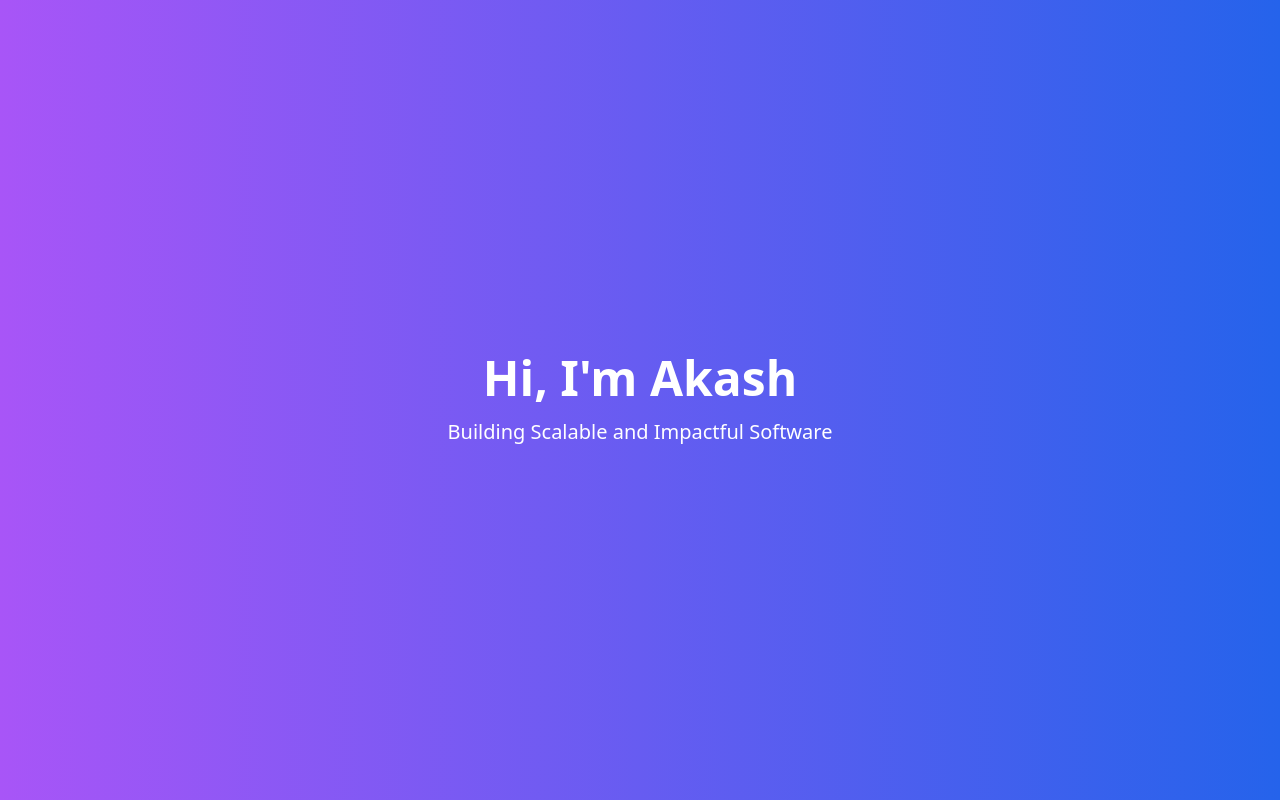
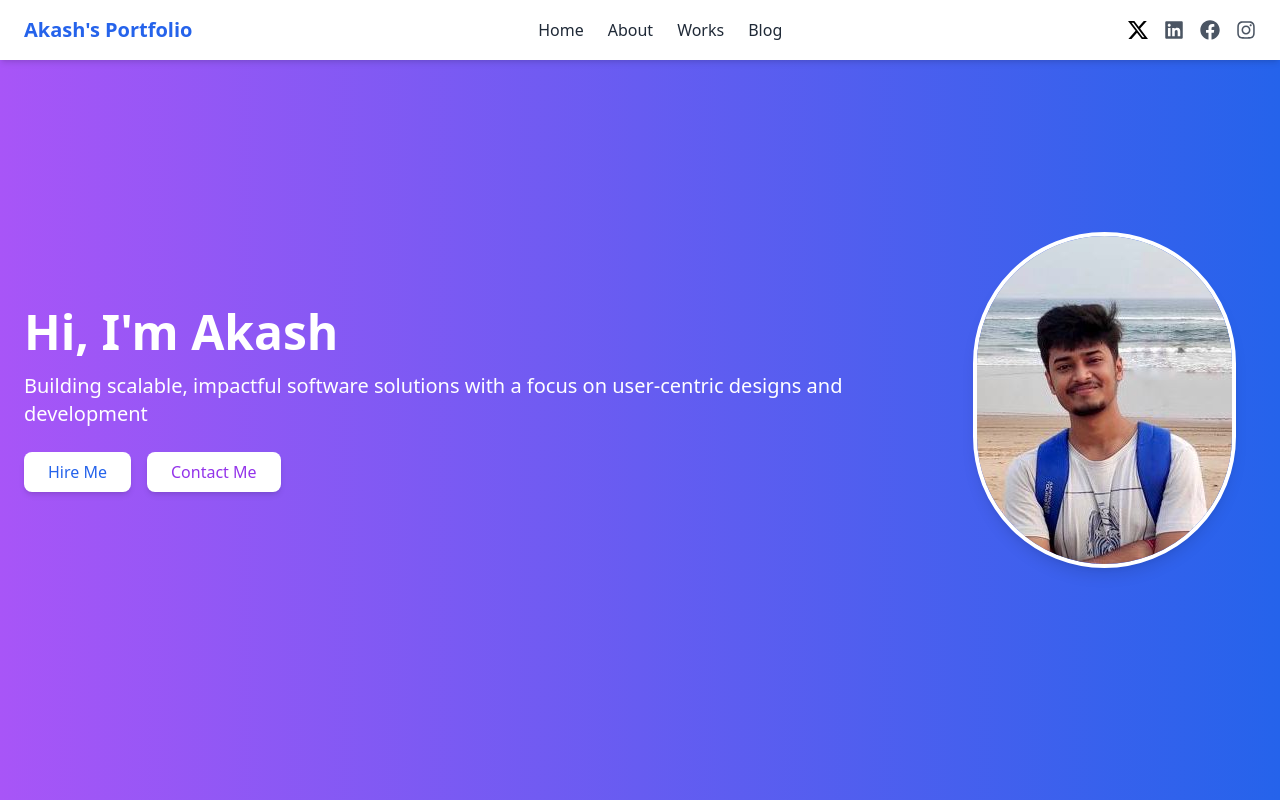
Before and after one commit to Abstract-ak/My_portfolio, a React (Vite) app: page / in a window 1280 px wide. Shown: the top 800 px of the page. Built offline with nearby package versions, Linux system fonts and the light colour scheme.

Commit message:
navbar changes

```diff
--- a/package.json
+++ b/package.json
@@ -14,6 +14,7 @@
     "framer-motion": "^11.18.1",
     "react": "^18.3.1",
     "react-dom": "^18.3.1",
+    "react-icons": "^5.4.0",
     "react-router-dom": "^7.1.3"
   },
   "devDependencies": {
--- a/src/App.jsx
+++ b/src/App.jsx
@@ -7,11 +7,13 @@ import Projects from "./components/Project";
 import Experience from "./components/Experience";
 import Contact from "./components/Contact";
 import Footer from "./components/Footer";
+import Navbar from "./components/Navbar";
 
 function App() {
   return (
     <Router>
       <div className="App">
+        <Navbar />
         <Hero />
         <About />
         <Projects />
--- a/src/components/About.jsx
+++ b/src/components/About.jsx
@@ -2,7 +2,7 @@ import React from "react";
 
 const About = () => {
   return (
-    <section className="about py-20 bg-white text-gray-800">
+    <section id="about" className="about py-20 bg-white text-gray-800">
       <div className="container mx-auto px-6">
         <h2 className="text-4xl font-bold mb-4">About Me</h2>
         <p>
--- a/src/components/Contact.jsx
+++ b/src/components/Contact.jsx
@@ -2,7 +2,7 @@ import React from "react";
 
 const Contact = () => {
   return (
-    <section className="contact py-20 bg-gray-100">
+    <section id="contact" className="contact py-20 bg-gray-100">
       <div className="container mx-auto px-6">
         <h2 className="text-4xl font-bold mb-4">Contact</h2>
         <form>
--- a/src/components/Experience.jsx
+++ b/src/components/Experience.jsx
@@ -2,7 +2,7 @@ import React from "react";
 
 const Experience = () => {
   return (
-    <section className="experience py-20 bg-white">
+    <section id="works" className="experience py-20 bg-white">
       <div className="container mx-auto px-6">
         <h2 className="text-4xl font-bold mb-4">Experience</h2>
         <p>
--- a/src/components/Hero.jsx
+++ b/src/components/Hero.jsx
@@ -1,17 +1,44 @@
 import React from "react";
 import { motion } from "framer-motion";
+import heroImage from "../assets/Profile-pic.jpg"; // Add your image to the assets folder
 
 const Hero = () => {
   return (
-    <section className="hero min-h-screen flex items-center justify-center bg-gradient-to-r from-purple-500 to-blue-600">
+    <section className="hero min-h-screen flex flex-col-reverse md:flex-row items-center justify-center bg-gradient-to-r from-purple-500 to-blue-600 px-6">
+      {/* Left Side Content */}
       <motion.div
-        initial={{ opacity: 0, y: 50 }}
-        animate={{ opacity: 1, y: 0 }}
+        initial={{ opacity: 0, x: -50 }}
+        animate={{ opacity: 1, x: 0 }}
         transition={{ duration: 1 }}
-        className="text-center text-white"
+        className="text-center md:text-left text-white"
       >
         <h1 className="text-5xl font-bold mb-4">Hi, I'm Akash</h1>
-        <p className="text-xl">Building Scalable and Impactful Software</p>
+        <p className="text-xl mb-6">
+          Building scalable, impactful software solutions with a focus on
+          user-centric designs and development
+        </p>
+        <div className="space-x-4">
+          <button className="bg-white text-blue-600 px-6 py-2 rounded-lg shadow-md hover:bg-gray-200">
+            Hire Me
+          </button>
+          <button className="bg-white text-purple-600 px-6 py-2 rounded-lg shadow-md hover:bg-gray-200">
+            Contact Me
+          </button>
+        </div>
+      </motion.div>
+
+      {/* Right Side Image */}
+      <motion.div
+        initial={{ opacity: 0, x: 50 }}
+        animate={{ opacity: 1, x: 0 }}
+        transition={{ duration: 1 }}
+        className="w-full md:w-1/4 "
+      >
+        <img
+          src={heroImage}
+          alt="Akash"
+          className="rounded-full m-auto shadow-lg border-4 border-white"
+        />
       </motion.div>
     </section>
   );
--- /dev/null
+++ b/src/components/Navbar.jsx
@@ -0,0 +1,69 @@
+import React from "react";
+import { FaLinkedin, FaFacebook, FaInstagram } from "react-icons/fa";
+import { BsTwitterX } from "react-icons/bs";
+
+const Navbar = () => {
+  const handleScroll = (id) => {
+    document.getElementById(id).scrollIntoView({ behavior: "smooth" });
+  };
+
+  return (
+    <nav className="navbar fixed top-0 left-0 w-full bg-white shadow-md z-50">
+      <div className="container mx-auto flex justify-between items-center px-6 py-4">
+        {/* Logo */}
+        <div className="text-xl font-bold text-blue-600">Akash's Portfolio</div>
+
+        {/* Navigation Links */}
+        <ul className="hidden md:flex space-x-6 text-gray-800">
+          {["Home", "About", "Works", "Blog"].map((item) => (
+            <li
+              key={item}
+              className="cursor-pointer hover:text-blue-600"
+              onClick={() => handleScroll(item.toLowerCase())}
+            >
+              {item}
+            </li>
+          ))}
+        </ul>
+
+        {/* Social Media Icons */}
+        <div className="flex space-x-4">
+          <a
+            href="https://twitter.com/"
+            target="_blank"
+            rel="noopener noreferrer"
+            className="text-gray-600 hover:text-blue-500"
+          >
+            <BsTwitterX size={20} fill="black" />
+          </a>
+          <a
+            href="https://www.linkedin.com/in/akash-sharma-7007181b8/"
+            target="_blank"
+            rel="noopener noreferrer"
+            className="text-gray-600 hover:text-blue-700"
+          >
+            <FaLinkedin size={20} />
+          </a>
+          <a
+            href="https://www.facebook.com/"
+            target="_blank"
+            rel="noopener noreferrer"
+            className="text-gray-600 hover:text-blue-500"
+          >
+            <FaFacebook size={20} />
+          </a>
+          <a
+            href="https://www.instagram.com/"
+            target="_blank"
+            rel="noopener noreferrer"
+            className="text-gray-600 hover:text-pink-700"
+          >
+            <FaInstagram size={20} />
+          </a>
+        </div>
+      </div>
+    </nav>
+  );
+};
+
+export default Navbar;
--- a/src/components/Project.jsx
+++ b/src/components/Project.jsx
@@ -2,7 +2,7 @@ import React from "react";
 
 const Projects = () => {
   return (
-    <section className="projects py-20 bg-gray-100">
+    <section id="blog" className="projects py-20 bg-gray-100">
       <div className="container mx-auto px-6">
         <h2 className="text-4xl font-bold mb-4">Projects</h2>
         <div className="grid grid-cols-1 sm:grid-cols-2 lg:grid-cols-3 gap-6">
```
Also changed, not shown: 1 other file (tests, documents, lock files or other folders).
